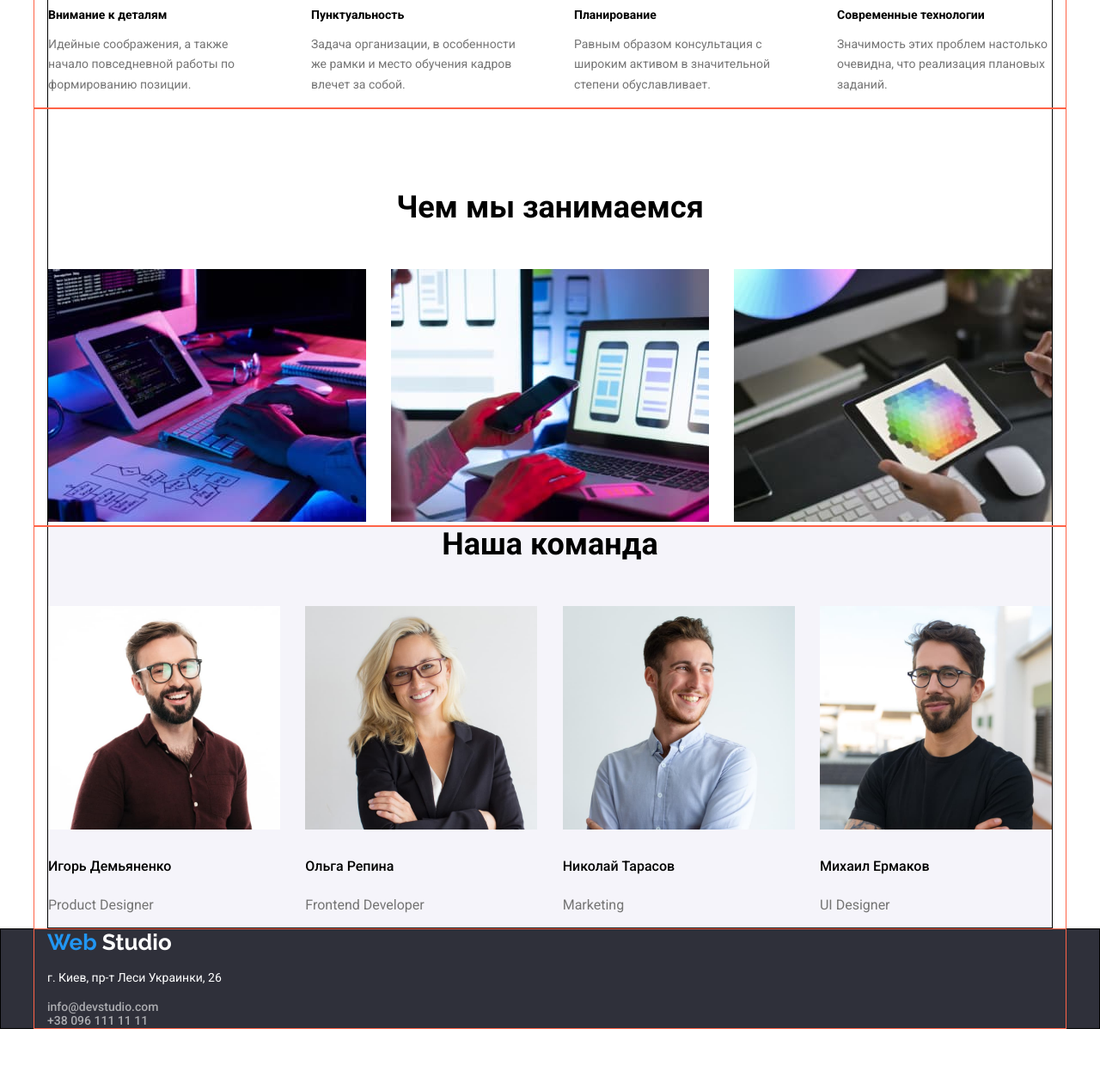
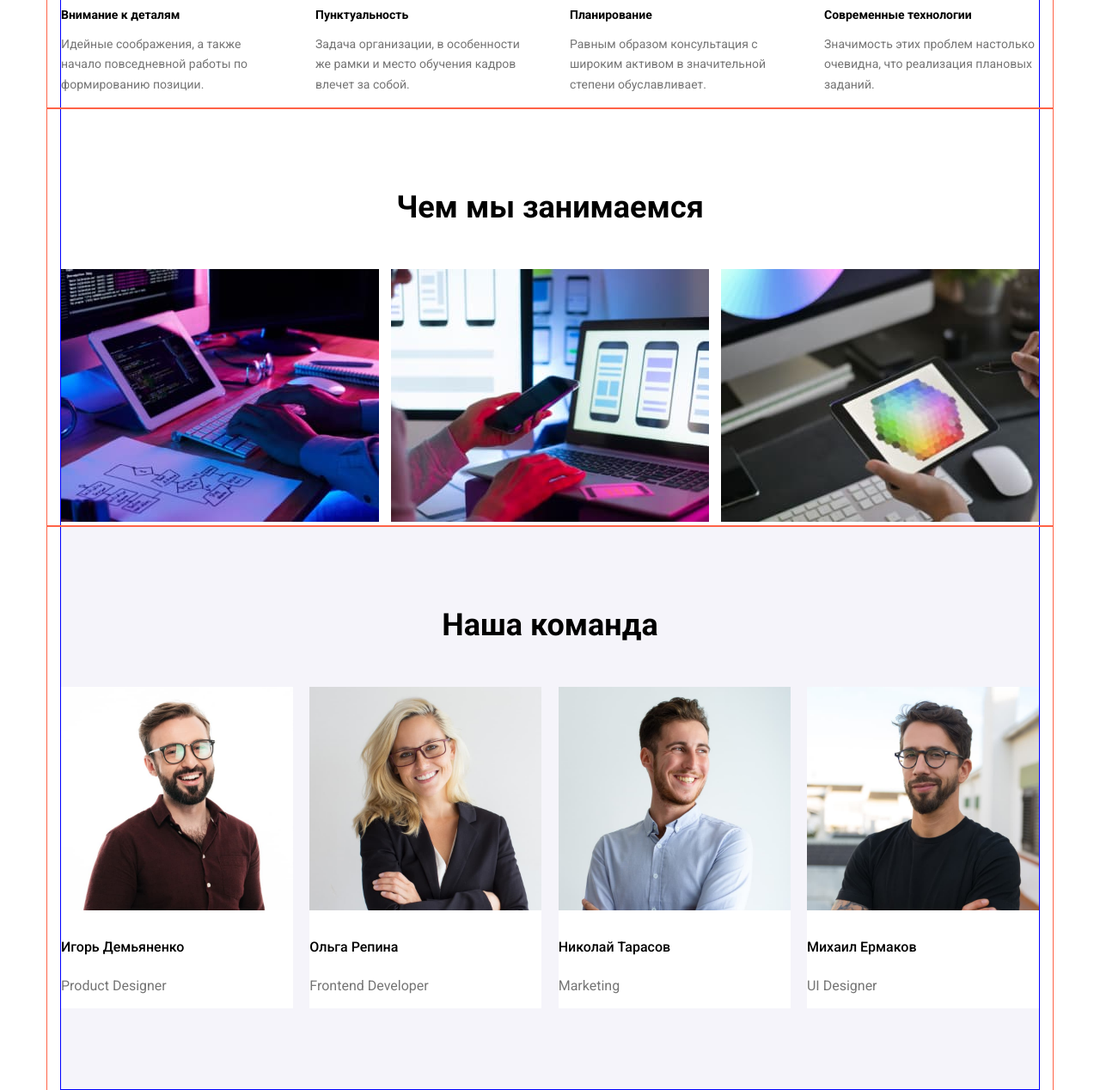
Before and after one commit to Vitaliy131994/goit-markup-hw-03, a plain HTML site: page index.html in a window 1280 px wide. Shown: the part 860-2128 px from the top of the page at 86% size. Before the commit the page ends 2057 px from the top, so only its background shows below. Drawn offline with nearby package versions, Linux system fonts and the light colour scheme.

Commit message:
DZ-3 Головна

```diff
--- a/css/style.css
+++ b/css/style.css
@@ -10,10 +10,16 @@
   --back-comanda-prod: rgba(245, 244, 250, 1);
 }
 
+*,
+::after,
+::before {
+  box-sizing: border-box;
+}
+
 header,
 section,
 footer {
-  border: 1px solid;
+  border: 1px solid blue;
 }
 
 body {
@@ -157,6 +163,10 @@ h3 {
   line-height: 1.14;
 }
 
+.nav-nav-p1 {
+  padding-top: 9px;
+}
+
 .nav-nav:hover,
 .nav-nav:focus {
   color: var(--blue-text);
@@ -166,10 +176,6 @@ h3 {
   display: flex;
   padding-top: 95px;
   justify-content: space-between;
-}
-
-.chem-zanim {
-  padding-top: 94px;
 }
 
 .zagolovok-3 {
@@ -189,7 +195,10 @@ h3 {
 .pictures {
   display: flex;
   justify-content: space-between;
-  margin-top: 50px;
+}
+
+.zaniatia {
+  padding-top: 94px;
 }
 
 .text-4 {
@@ -207,8 +216,12 @@ h3 {
 }
 
 .nasha-comanda {
-  /* padding-top: 188px; */
   background: var(--back-comanda-prod);
+  padding: 94px 0;
+}
+
+.posizia {
+  padding-top: 50px;
 }
 
 .comanda-prod {
@@ -225,8 +238,16 @@ h3 {
   padding-bottom: 10px;
 }
 
+.pictures {
+  margin: 0;
+  padding: 0;
+  background: var(--white-text);
+}
+
 .footer {
   background: var(--back-zakaz);
+  padding-top: 60px;
+  padding-bottom: 60px;
 }
 
 .adress {
@@ -234,6 +255,8 @@ h3 {
   font-weight: 400;
   font-size: 14px;
   line-height: 1.7;
+  margin: 0px;
+  padding-top: 20px;
 }
 
 .button-p {
--- a/index.html
+++ b/index.html
@@ -105,11 +105,11 @@
 </section>
 </div>
 <div class="container">
-<section class="chem-zanim">
+<section class="zaniatia">
 <h2 class="zagolovok-2">
     Чем мы занимаемся
 </h2>
-
+<div class="posizia">
 <ul class="pictures">
     <li>
         <img src="./images/img1.jpg" alt="рисунок-1" height="294" width="370">
@@ -121,6 +121,7 @@
         <img src="./images/img3.jpg" alt="рисунок-3" height="294" width="370">
     </li>
 </ul>
+</div>
 </section>
 </div>
 <div class="container">
@@ -129,7 +130,7 @@
     Наша команда
 </h2>
 <div class="comanda-prod">
-<ul>
+<ul class="pictures">
     <li>
         <img class="image-prod" src="./images/img4.jpg" alt="рисунок-4" height="260" width="270">
         <h3 class="comanda">
@@ -141,7 +142,7 @@
     </li>
 </ul>
 
-<ul>
+<ul class="pictures">
     <li>
         <img src="./images/img5.jpg" alt="рисунок-5" height="260" width="270">
         <h3 class="comanda">
@@ -153,7 +154,7 @@
     </li>
 </ul>
 
-<ul>
+<ul class="pictures">
     <li>
         <img src="./images/img6.jpg" alt="рисунок-6" height="260" width="270">
         <h3 class="comanda">
@@ -165,7 +166,7 @@
     </li>
 </ul>
 
-<ul>
+<ul class="pictures">
     <li>
         <img src="./images/img7.jpg" alt="рисунок-7" height="260" width="270">
         <h3 class="comanda">
@@ -190,14 +191,15 @@
     г. Киев, пр-т Леси Украинки, 26
 </p>
 
-<ul class="nav-nav-p">
-    <li>
+<ul>
+    <li class="nav-nav-p1">
         <a class="nav-nav-p" href="info@devstudio.com">info@devstudio.com</a>
     </li>
-    <li>
+    <li class="nav-nav-p1">
         <a class="nav-nav-p" href="tel:+38 096 111 11 11">+38 096 111 11 11</a>
     </li>
 </ul>
 </div>
 </footer>
+
 </html>
```
